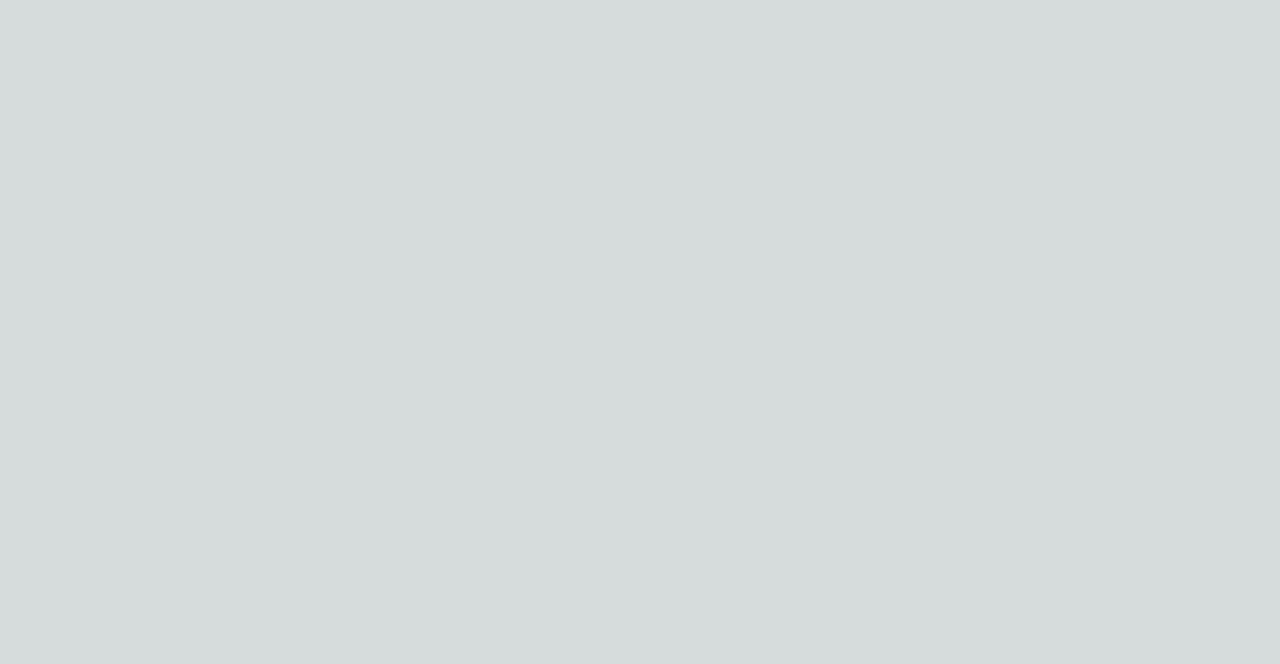
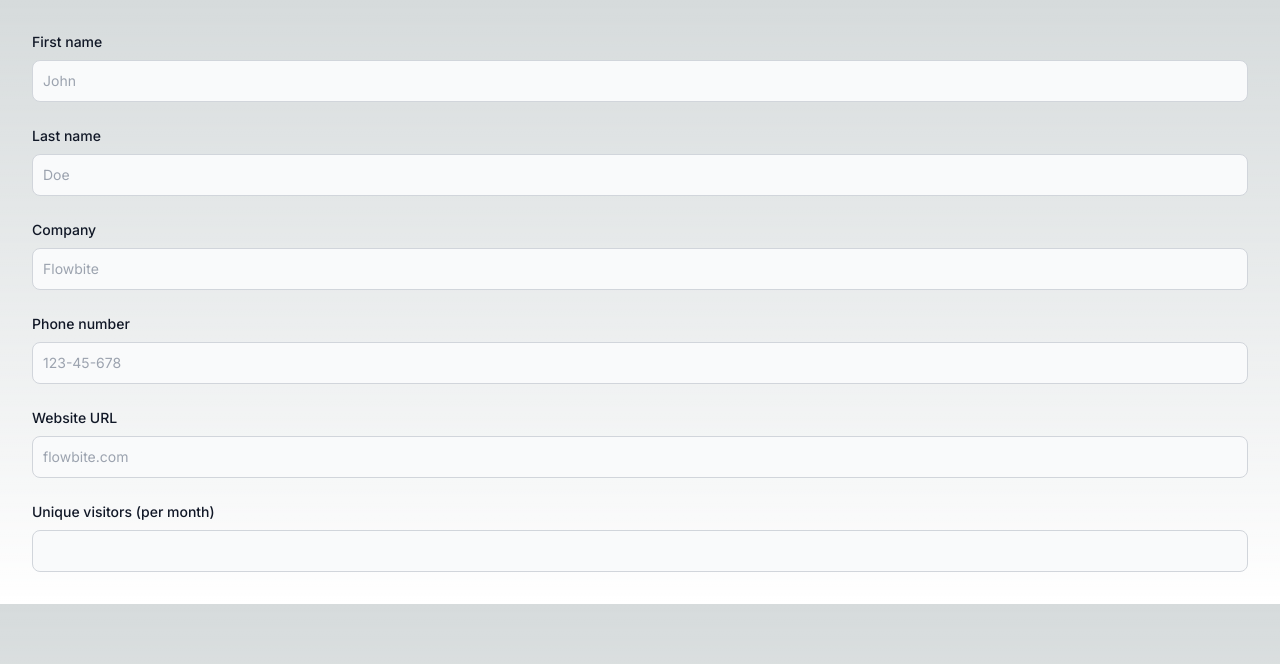
Before and after one commit to cjwurst/l-ink, a Next.js app in the folder l-ink/: page / in a window 1280 px wide. Shown: the top 664 px of the page. Built offline with nearby package versions, Linux system fonts and the light colour scheme.

Commit message:
format sideconfig

```diff
--- a/l-ink/src/app/page.tsx
+++ b/l-ink/src/app/page.tsx
@@ -1,6 +1,32 @@
 export default function Home() {
-    const ruleString = "a:aa|b:ab|c:a";
     return (
-        <></>
+        <div className="m-8">
+            <div className="flex flex-col gap-6 mb-6">
+                <div>
+                    <label htmlFor="first_name" className="block mb-2 text-sm font-medium text-gray-900 dark:text-white">First name</label>
+                    <input type="text" id="first_name" className="bg-gray-50 border border-gray-300 text-gray-900 text-sm rounded-lg focus:ring-blue-500 focus:border-blue-500 block w-full p-2.5 dark:bg-gray-700 dark:border-gray-600 dark:placeholder-gray-400 dark:text-white dark:focus:ring-blue-500 dark:focus:border-blue-500" placeholder="John" required />
+                </div>
+                <div>
+                    <label htmlFor="last_name" className="block mb-2 text-sm font-medium text-gray-900 dark:text-white">Last name</label>
+                    <input type="text" id="last_name" className="bg-gray-50 border border-gray-300 text-gray-900 text-sm rounded-lg focus:ring-blue-500 focus:border-blue-500 block w-full p-2.5 dark:bg-gray-700 dark:border-gray-600 dark:placeholder-gray-400 dark:text-white dark:focus:ring-blue-500 dark:focus:border-blue-500" placeholder="Doe" required />
+                </div>
+                <div>
+                    <label htmlFor="company" className="block mb-2 text-sm font-medium text-gray-900 dark:text-white">Company</label>
+                    <input type="text" id="company" className="bg-gray-50 border border-gray-300 text-gray-900 text-sm rounded-lg focus:ring-blue-500 focus:border-blue-500 block w-full p-2.5 dark:bg-gray-700 dark:border-gray-600 dark:placeholder-gray-400 dark:text-white dark:focus:ring-blue-500 dark:focus:border-blue-500" placeholder="Flowbite" required />
+                </div>
+                <div>
+                    <label htmlFor="phone" className="block mb-2 text-sm font-medium text-gray-900 dark:text-white">Phone number</label>
+                    <input type="tel" id="phone" className="bg-gray-50 border border-gray-300 text-gray-900 text-sm rounded-lg focus:ring-blue-500 focus:border-blue-500 block w-full p-2.5 dark:bg-gray-700 dark:border-gray-600 dark:placeholder-gray-400 dark:text-white dark:focus:ring-blue-500 dark:focus:border-blue-500" placeholder="123-45-678" required />
+                </div>
+                <div>
+                    <label htmlFor="website" className="block mb-2 text-sm font-medium text-gray-900 dark:text-white">Website URL</label>
+                    <input type="url" id="website" className="bg-gray-50 border border-gray-300 text-gray-900 text-sm rounded-lg focus:ring-blue-500 focus:border-blue-500 block w-full p-2.5 dark:bg-gray-700 dark:border-gray-600 dark:placeholder-gray-400 dark:text-white dark:focus:ring-blue-500 dark:focus:border-blue-500" placeholder="flowbite.com" required />
+                </div>
+                <div>
+                    <label htmlFor="visitors" className="block mb-2 text-sm font-medium text-gray-900 dark:text-white">Unique visitors (per month)</label>
+                    <input type="number" id="visitors" className="bg-gray-50 border border-gray-300 text-gray-900 text-sm rounded-lg focus:ring-blue-500 focus:border-blue-500 block w-full p-2.5 dark:bg-gray-700 dark:border-gray-600 dark:placeholder-gray-400 dark:text-white dark:focus:ring-blue-500 dark:focus:border-blue-500" placeholder="" required />
+                </div>
+            </div>
+        </div>
     );
 }
--- a/l-ink/src/app/sandbox/page.tsx
+++ b/l-ink/src/app/sandbox/page.tsx
@@ -38,7 +38,7 @@ export default function Page() {
     }
 
     return (
-        <div className="h-screen bg-slate-800">
+        <div className="h-screen">
             <LSystem
                 defaultAxiom={getAxiom()}
                 defaultAlphabet={getAlphabet()}
--- a/l-ink/src/app/ui/configInput.tsx
+++ b/l-ink/src/app/ui/configInput.tsx
@@ -10,7 +10,7 @@ export default function ConfigInput({onChange, value, name}:ConfigInputProps) {
             {name &&
                 <label
                     htmlFor={name}
-                    className="block mb-2 text-sm font-medium"
+                    className="block mb-1 text-sm font-medium text-gray-900 dark:text-white"
                 >
                     {name}:
                 </label>
@@ -18,7 +18,7 @@ export default function ConfigInput({onChange, value, name}:ConfigInputProps) {
             <input
                 type="text"
                 id={name}
-                className="block w-full p-2.5 outline-2 border border-slate-500 bg-slate-200 text-black text-sm rounded-lg focus:ring-blue-500 focus: border-blue-500"
+                className="block bg-gray-50 border border-gray-300 text-gray-900 text-sm rounded-lg focus:ring-blue-500 focus:border-blue-500 block w-full p-2.5 dark:bg-gray-700 dark:border-gray-600 dark:placeholder-gray-400 dark:text-white dark:focus:ring-blue-500 dark:focus:border-blue-500"
                 onChange={(e) => { onChange(e.target.value || "");}}
                 value = {value}
             />
--- a/l-ink/src/app/ui/lSystem.tsx
+++ b/l-ink/src/app/ui/lSystem.tsx
@@ -76,8 +76,9 @@ export default function LSystem({
     }
 
     return (
-        <div className="flex flex-row h-full">
-            <div className="w-1/4 grid gap-6 mb-6 items-start">
+        <div className="flex h-full">
+            <div className="w-1/4 h-full flex flex-col gap-4 overflow-scroll border border-blue-500 border-2">
+                <div className="overflow-scroll">{lWord}</div>
                 <Alphabet
                     alphabet={alphabet}
                     onChange={handleAlphabet}
@@ -97,10 +98,12 @@ export default function LSystem({
                 <Button onClick={handleReset}>Reset</Button>
                 <Button onClick={handleCopyLink}>Copy Link</Button>
             </div>
-            <LSystemCanvas
-                lWord = {lWord}
-                drawRules = {drawRules}
-            />
+            <div className="w-3/4 h-full">
+                <LSystemCanvas
+                    lWord = {lWord}
+                    drawRules = {drawRules}
+                />
+            </div>
         </div>
     );
 }
--- a/l-ink/src/app/ui/lSystemCanvas.tsx
+++ b/l-ink/src/app/ui/lSystemCanvas.tsx
@@ -12,7 +12,7 @@ type LSystemCanvasProps = {
 
 export default function LSystemCanvas({lWord, drawRules}: LSystemCanvasProps) {
     return (
-        <div className="w-full">
+        <div className="w-full h-full border border-2 border-red-500">
             <Canvas>
                 <OrbitControls enableRotate={false}/>
                 <LSystemDisplay
--- a/l-ink/src/app/ui/rule.tsx
+++ b/l-ink/src/app/ui/rule.tsx
@@ -13,16 +13,16 @@ type RuleProps = {
 export default function Rule({preimage, image, drawRule, onChangeImage, onChangeDrawRule}: RuleProps) {
     return (
         <div className="grid gap-1">
-            <div className="text-nowrap">
+            <div className="text-gray-900 text-nowrap dark:text-white dark:border-gray">
                 {preimage} ↦
             </div>
             <input
-                className = "border border-slate-500 bg-slate-200 text-black"
+                className = "text-gray-900 dark:bg-gray-700 dark:border-gray-600 dark:placeholder-gray-400 dark:text-white dark:focus:ring-blue-500 dark:focus:border-blue-500"
                 onChange={(e) => onChangeImage(e.target.value)}
                 value={image}
             />
             <select
-                className = "text-black"
+                className = "text-black dark:bg-gray-700 dark:border-gray-600 dark:placeholder-gray-400 dark:text-white dark:focus:ring-blue-500 dark:focus:border-blue-500"
                 onChange={(e)=> onChangeDrawRule(e.target.value as DrawInstruction)}
                 value={drawRule}
             >
```
Also changed, not shown: l-ink/src/app/ui/ruleset.tsx (+31 -12 lines).
